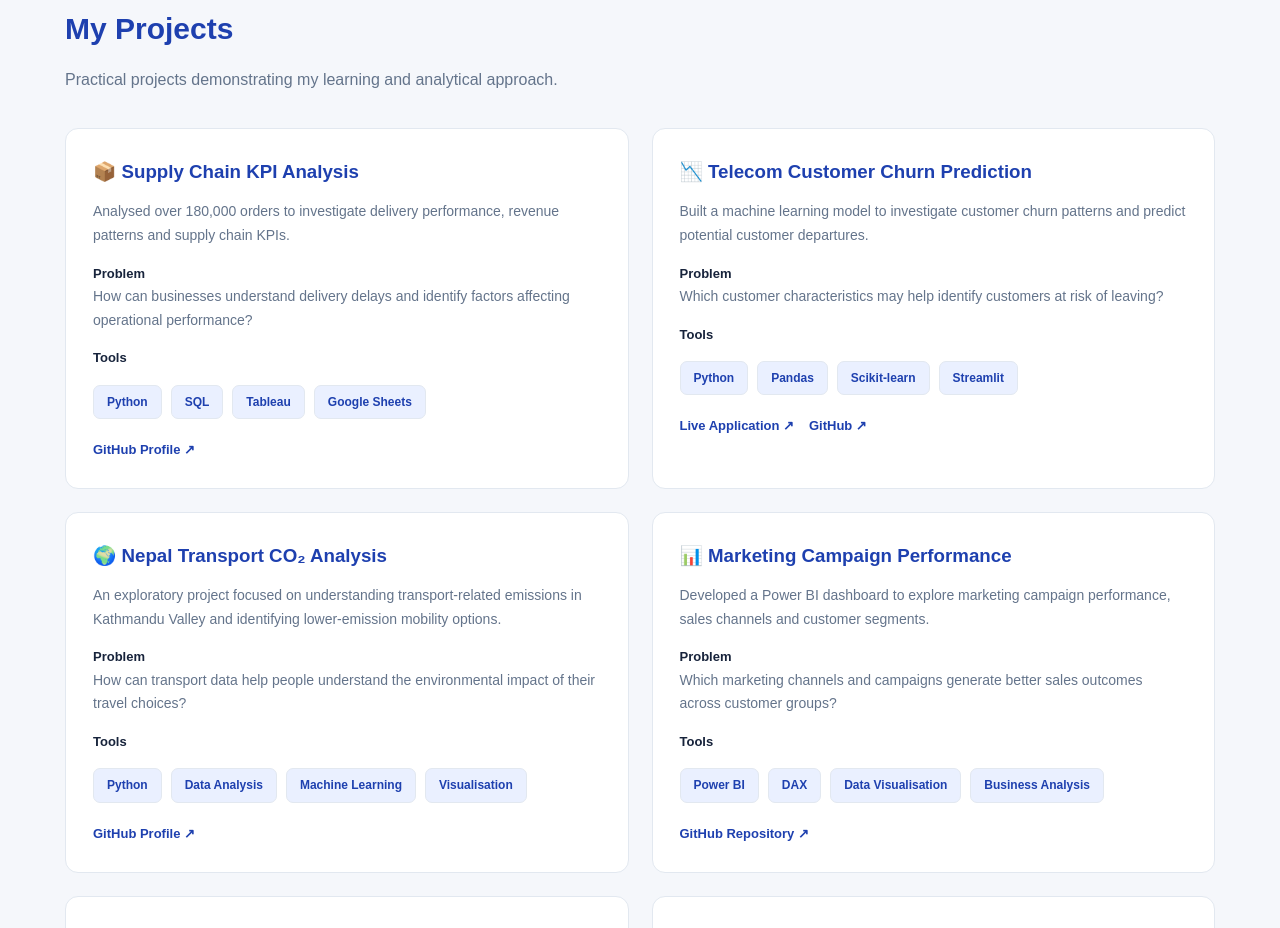
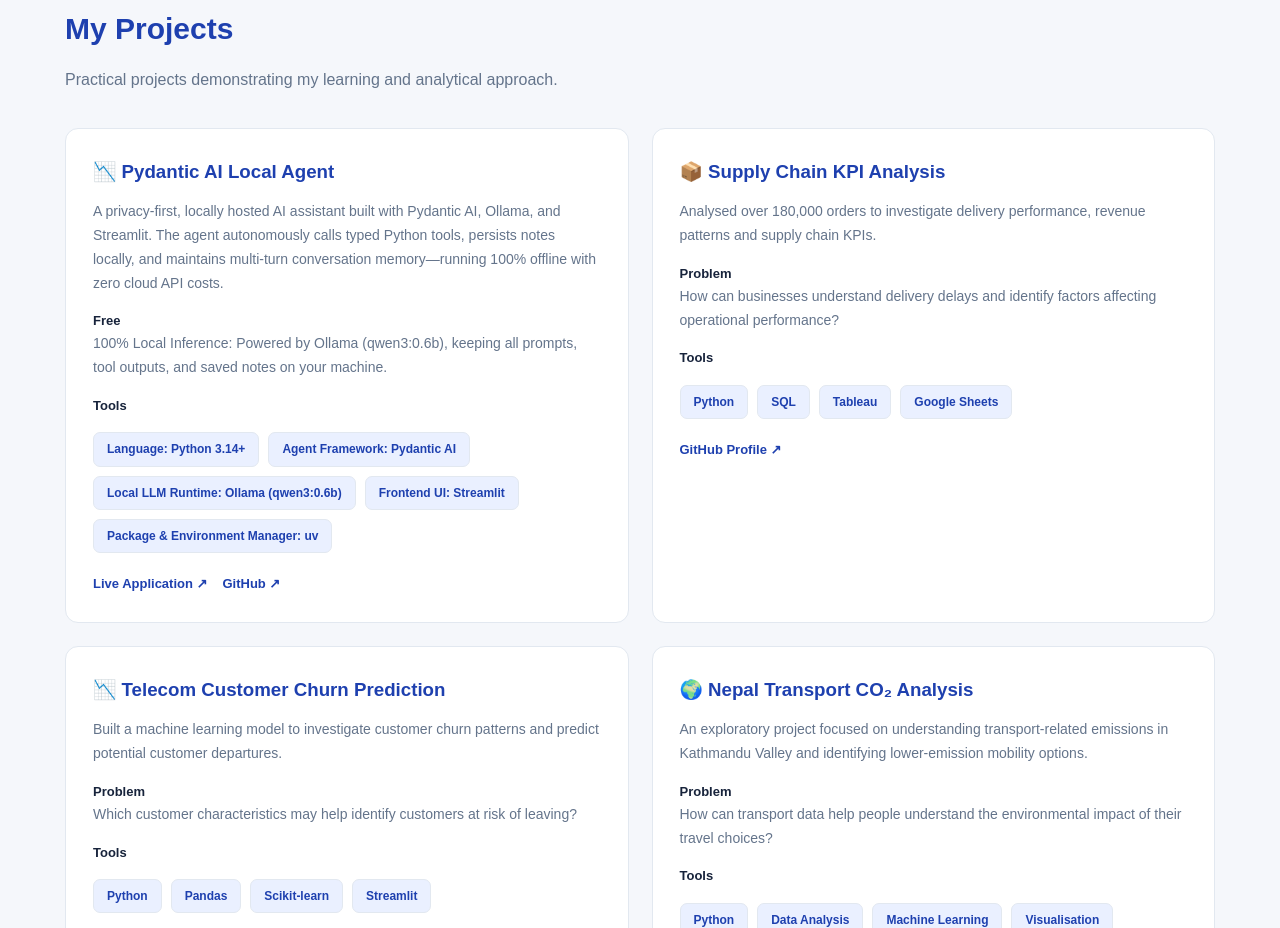
Before and after one commit to pushpaneupane710/pushpaneupane710.github.io, a plain HTML site: page index.html in a window 1280 px wide. Shown: the part 1620-2548 px from the top of the page. Drawn offline with Linux system fonts and the light colour scheme.

Commit message:
Add project card for Pydantic AI Local Agent
Added a new project card for 'Pydantic AI Local Agent' with details on its features, tools, and links.

```diff
--- a/index.html
+++ b/index.html
@@ -766,7 +766,45 @@ footer {
 
         <div class="projects-grid">
 
-            <!-- SUPPLY CHAIN -->
+            <!-- Agentic AI -->
+
+            <div class="project-card">
+                <h3>📉 Pydantic AI Local Agent </h3>
+
+                <p>
+                    A privacy-first, locally hosted AI assistant built with Pydantic AI, Ollama, and Streamlit.
+                    The agent autonomously calls typed Python tools, persists notes locally,
+                    and maintains multi-turn conversation memory—running 100% offline with zero cloud API costs.
+                </p>
+
+                <h4>Free </h4>
+                <p>
+                    100% Local Inference: Powered by Ollama (qwen3:0.6b), keeping all prompts, tool outputs, and saved notes on your machine.
+                </p>
+
+                <h4>Tools</h4>
+                <div class="tags">
+                    <span class="tag">Language: Python 3.14+</span>
+                    <span class="tag">Agent Framework: Pydantic AI</span>
+                    <span class="tag">Local LLM Runtime: Ollama (qwen3:0.6b)</span>
+                    <span class="tag">Frontend UI: Streamlit</span>
+                    <span class="tag">Package & Environment Manager: uv</span>
+
+                </div>
+
+                <div class="project-links">
+                    <a href="https://github.com/pushpaneupane710/Agentic_AI"
+                       target="_blank" rel="noopener noreferrer">
+                       Live Application ↗
+                    </a>
+                    <a href="https://github.com/pushpaneupane710/Agentic_AI"
+                       target="_blank" rel="noopener noreferrer">
+                       GitHub ↗
+                    </a>
+                </div>
+            </div>
+
+            <!-- Supply Chain -->
 
             <div class="project-card">
                 <h3>📦 Supply Chain KPI Analysis</h3>
```
